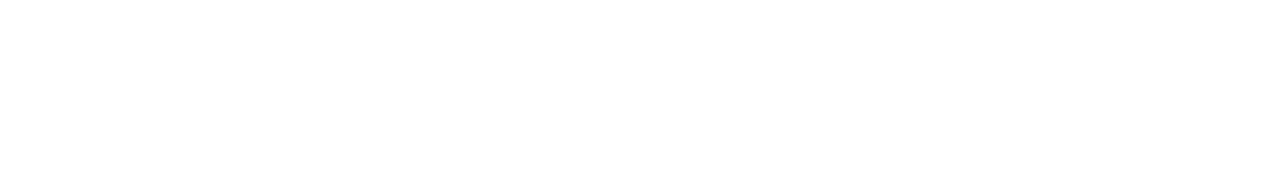
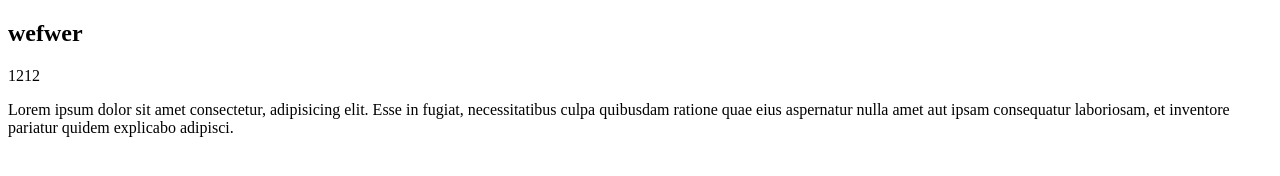
Before and after one commit to AlexeyBerezyanko/project_github, a plain HTML site: page index.html in a window 1280 px wide. Drawn offline with Linux system fonts and the light colour scheme.

Commit message:
new branch

```diff
--- a/index.html
+++ b/index.html
@@ -8,6 +8,9 @@
     <link rel="stylesheet" href="./style.css">
 </head>
 <body>
+    <h2>wefwer</h2>
+    <p>1212</p>
+    <span>Lorem ipsum dolor sit amet consectetur, adipisicing elit. Esse in fugiat, necessitatibus culpa quibusdam ratione quae eius aspernatur nulla amet aut ipsam consequatur laboriosam, et inventore pariatur quidem explicabo adipisci.</span>
 
 </body>
 </html>
```
